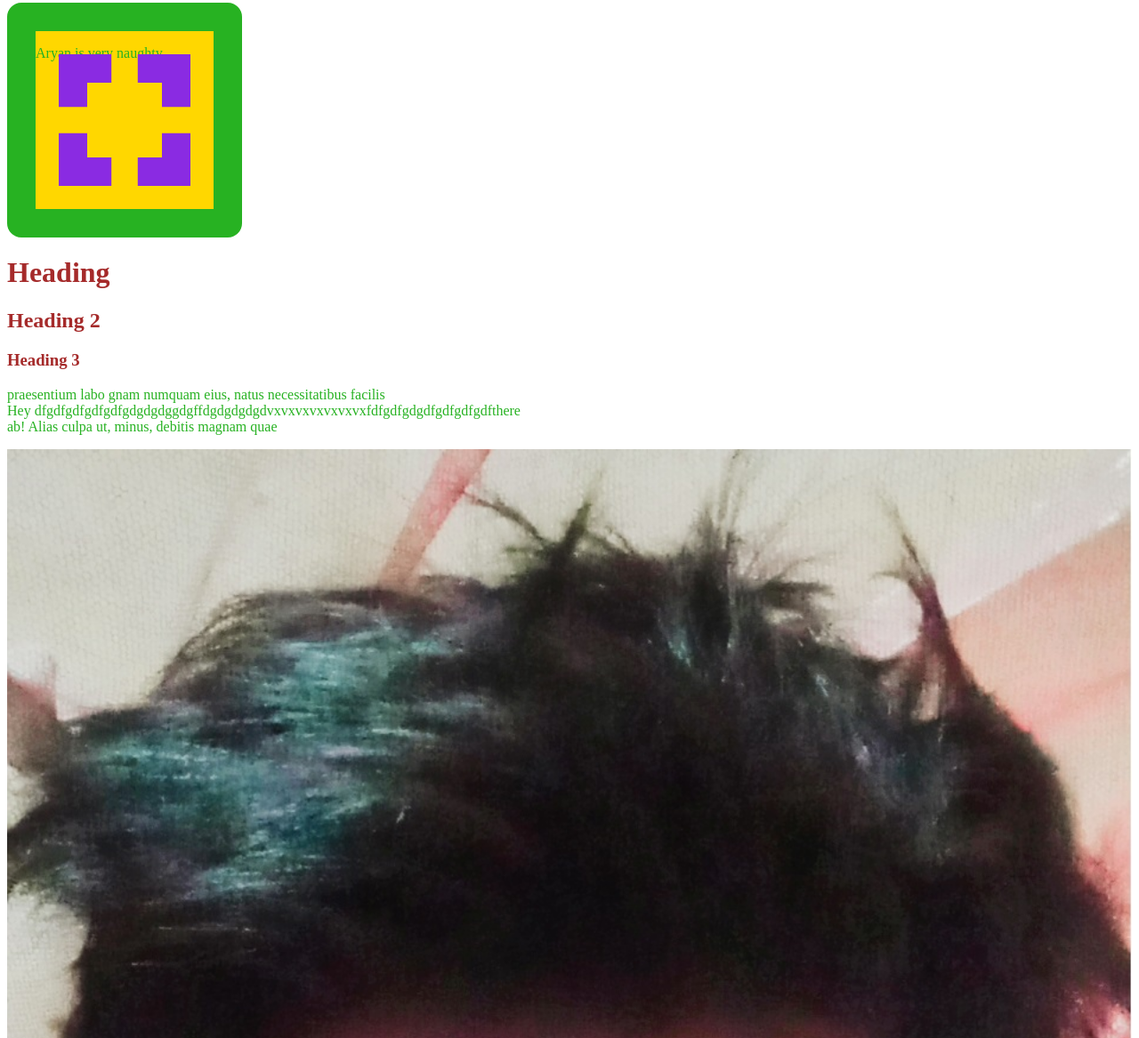
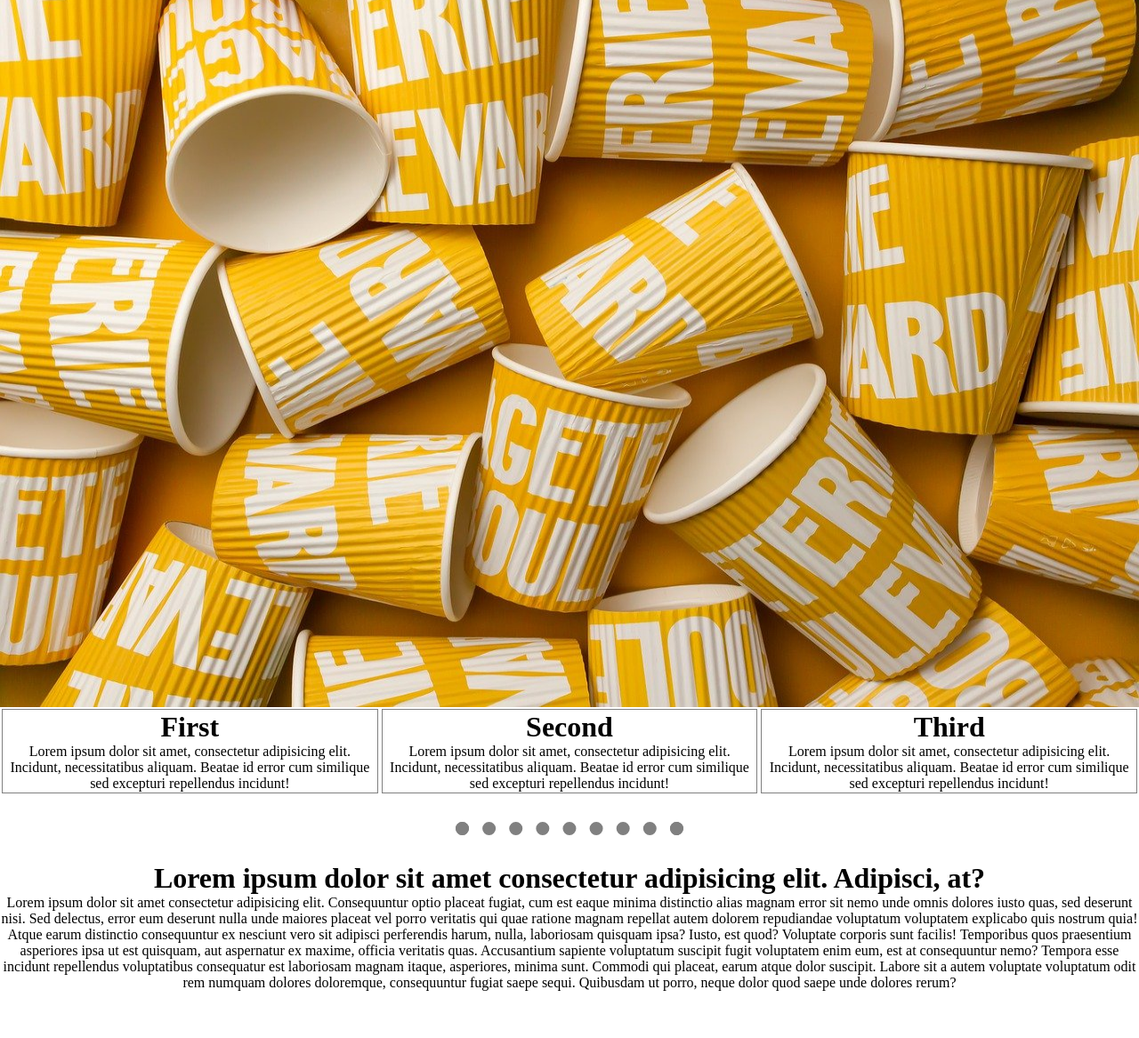
Before and after one commit to AryanKuAg/learningflutterstill, a website: page index.html in a window 1280 px wide. Shown: the part 5-1172 px from the top of the page at 89% size. After the commit the page ends 1119 px from the top, so only its background shows below. Drawn offline with Linux system fonts and the light colour scheme.

Commit message:
github explode?

```diff
--- a/index.html
+++ b/index.html
@@ -10,22 +10,45 @@
 </head>
 
 <body>
-    <div class="mydiv">
-        <p>Aryan is very naughty</p>
+    <!-- This is the image part -->
+    <div class="yellowcup"><img src="./yellowcups.jpg" alt="Yellow Cup"></div>
+
+    <!-- This is the three cards in flex -->
+    <div class="cards">
+        <div class="first">
+            <h1>First</h1>
+            <p>Lorem ipsum dolor sit amet, consectetur adipisicing elit. Incidunt, necessitatibus aliquam. Beatae id
+                error cum similique sed excepturi repellendus incidunt!</p>
+        </div>
+        <div class="sec">
+            <h1>Second</h1>
+            <p>Lorem ipsum dolor sit amet, consectetur adipisicing elit. Incidunt, necessitatibus aliquam. Beatae id
+                error cum similique sed excepturi repellendus incidunt!</p>
+        </div>
+        <div class="third">
+            <h1>Third</h1>
+            <p>Lorem ipsum dolor sit amet, consectetur adipisicing elit. Incidunt, necessitatibus aliquam. Beatae id
+                error cum similique sed excepturi repellendus incidunt!</p>
+        </div>
     </div>
-    <h1 id="top">Heading </h1>
-    <h2>Heading 2</h2>
-    <h3>Heading 3</h3>
-    <p>
-        praesentium labo gnam numquam eius, natus necessitatibus facilis<span class="kim"> Hey
-            dfgdfgdfgdfgdfgdgdgdggdgffdgdgdgdgdvxvxvxvxvxvxvxfdfgdfgdgdfgdfgdfgdfthere</span> ab! Alias
-        culpa ut,
-        minus,
-        debitis magnam quae
+    <!-- A little seperater -->
+    <hr class="seperator">
 
-    </p>
-    <img src="/me.jpg" alt="" width="100%">
-    <a href="#top">Back to the top</a>
+    <!-- Centered text with heading -->
+    <div class="least">
+        <h1>Lorem ipsum dolor sit amet consectetur adipisicing elit. Adipisci, at?</h1>
+        <p>Lorem ipsum dolor sit amet consectetur adipisicing elit. Consequuntur optio placeat fugiat, cum est eaque
+            minima distinctio alias magnam error sit nemo unde omnis dolores iusto quas, sed deserunt nisi. Sed
+            delectus, error eum deserunt nulla unde maiores placeat vel porro veritatis qui quae ratione magnam repellat
+            autem dolorem repudiandae voluptatum voluptatem explicabo quis nostrum quia! Atque earum distinctio
+            consequuntur ex nesciunt vero sit adipisci perferendis harum, nulla, laboriosam quisquam ipsa? Iusto, est
+            quod? Voluptate corporis sunt facilis! Temporibus quos praesentium asperiores ipsa ut est quisquam, aut
+            aspernatur ex maxime, officia veritatis quas. Accusantium sapiente voluptatum suscipit fugit voluptatem enim
+            eum, est at consequuntur nemo? Tempora esse incidunt repellendus voluptatibus consequatur est laboriosam
+            magnam itaque, asperiores, minima sunt. Commodi qui placeat, earum atque dolor suscipit. Labore sit a autem
+            voluptate voluptatum odit rem numquam dolores doloremque, consequuntur fugiat saepe sequi. Quibusdam ut
+            porro, neque dolor quod saepe unde dolores rerum?</p>
+    </div>
 </body>
 
 </html>
--- a/style.css
+++ b/style.css
@@ -1,32 +1,61 @@
-h1 {
-    padding: 00%;
+*{
+    margin: 0;
+    padding: 0;
+    box-sizing: border-box;
+}
+
+.yellowcup {
+   width: 100%;
+   height: 100vh;
+}
+
+
+.yellowcup img{
+     /* object-fit: cover; */
+
+     height: 100%;
+     width: 100%;
+  /* height: 100px;
+  width: 100px; */
+
 
 }
 
-body {
-    color: brown;
-    /* width: 100px;
-    height: 100px; */
+.cards{
+    display: flex;
+
 }
 
-p{
-    color: #27b222;
+.cards .first{
+    border: 1px solid gray;
+    margin: 2px;
+    text-align: center;
+    padding: 1px ;
+}
+.cards .sec {
+    border: 1px solid gray;
+    margin: 2px;
+    text-align: center;
+    padding: 1px;
 }
 
-.mydiv{
-    width: 200px;
-    height: 200px;
-    border-radius: 1em;
-    border-width: 1em;
-    border: 2em solid #27b222;
-    background-color: gold;
-    /* outline: 50px; */
-    outline-width: 2em;
-    outline-style: dashed;
-    outline-color: blueviolet;
-    outline-offset: -90px;
+.cards .third {
+    border: 1px solid gray;
+    margin: 2px;
+    text-align: center;
+    padding: 1px;
 }
 
-.kim{
-    display: block;
+.seperator{
+    margin: 30px 40vw;
+    border-style: dotted;
+    border-width: 15px;
+    /* border-radius: 0.5px; */
+    color: gray;
+    border-bottom: none;
+
 }
+
+.least{
+    text-align: center;
+}
```
Also changed, not shown: yellowcups.jpg (added).
